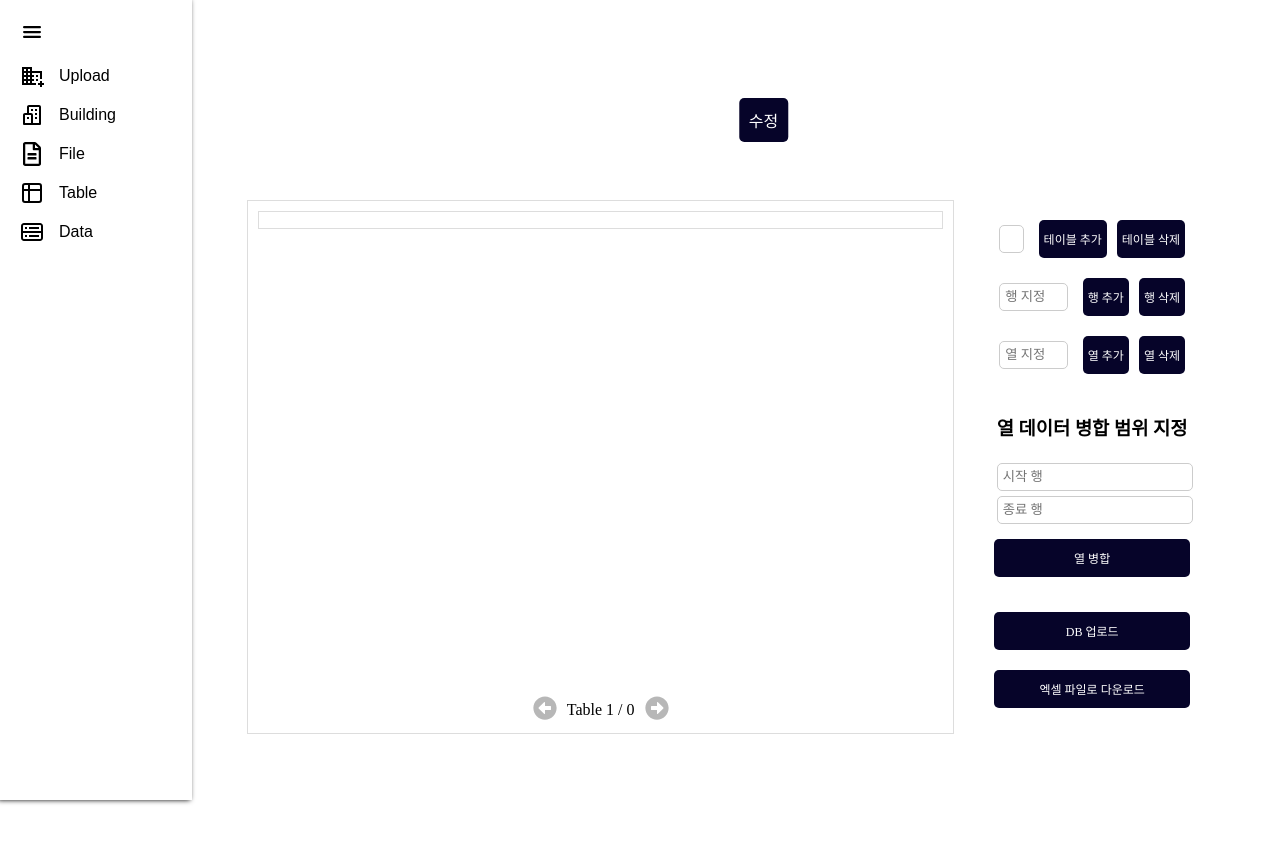
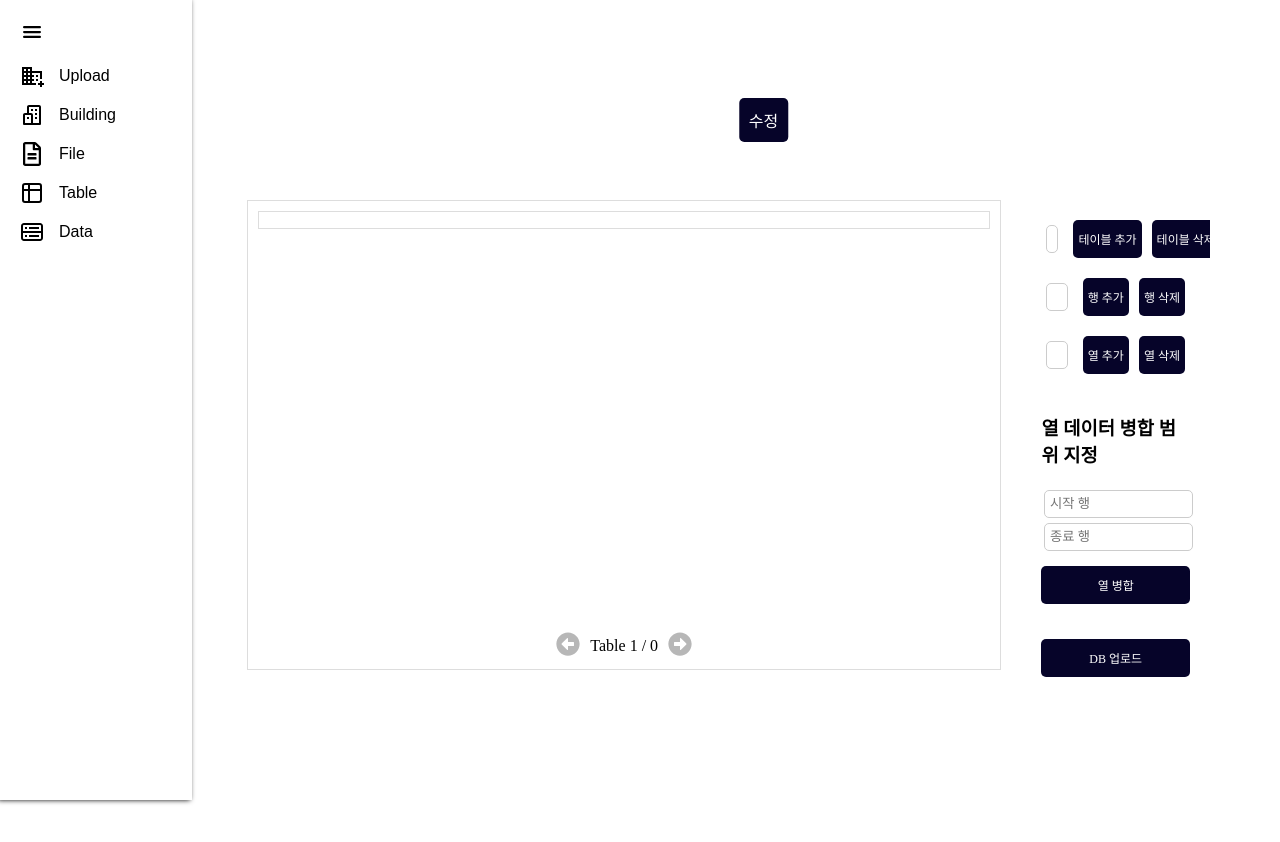
Before and after one commit to SKKUsanhak/frontend, a React (Create React App) app: page /excelEditor in a window 1280 px wide. Shown: the top 842 px of the page. Built offline with nearby package versions, Linux system fonts and the light colour scheme; a web font is replaced by a local one.

Commit message:
ExcelEditor Amend

```diff
--- a/src/component/excelEditor/ExcelEditor.css
+++ b/src/component/excelEditor/ExcelEditor.css
@@ -26,7 +26,7 @@
 
 .excel-editor {
   display: grid;
-  grid-template-columns: 3fr 1fr; /* 왼쪽에 테이블, 오른쪽에 컨트롤 */
+  grid-template-columns: 4fr 1fr; /* 왼쪽에 테이블, 오른쪽에 컨트롤 */
   gap: 20px;
   padding: 20px;
   font-family: "LineFont";
@@ -40,7 +40,7 @@
   padding: 10px;
   font-family: "LineFont";
   overflow: hidden;
-  height: 80%;
+  height: 70%;
 }
 
 .controls-section {
@@ -52,7 +52,7 @@
   background-color: white;
   z-index: 1000;
   overflow: hidden;
-  height: 80%;
+  height: 70%;
 }
 
 .controls-section .controls-content {
--- a/src/component/excelEditor/ExcelEditor.jsx
+++ b/src/component/excelEditor/ExcelEditor.jsx
@@ -298,7 +298,6 @@ export default function ExcelEditor() {
                                 </tbody>
                             </table>
                         </div>
-
                         <div className="sheet-navigation">
                             <button onClick={handlePrevSheet} disabled={data.length === 0}>
                                 <FaArrowAltCircleLeft className="nav-icon" />
```
